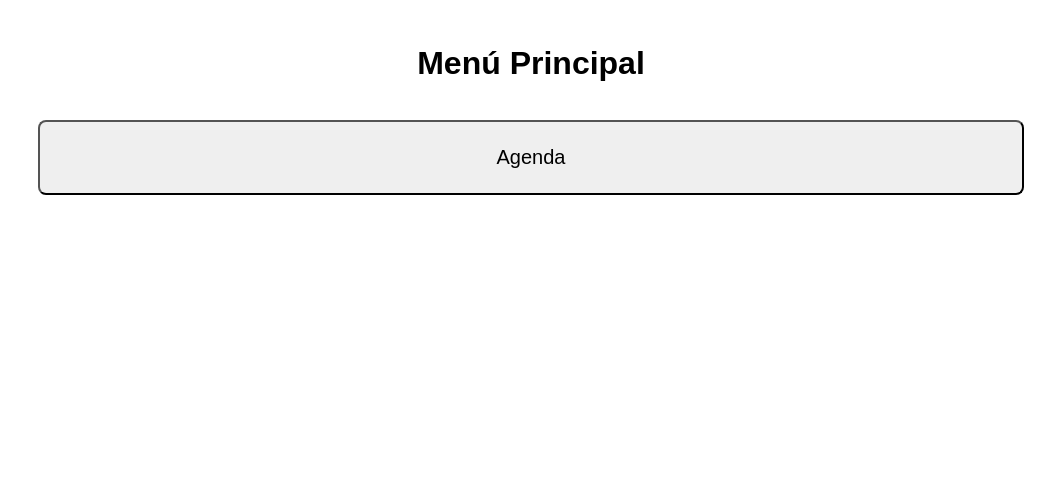
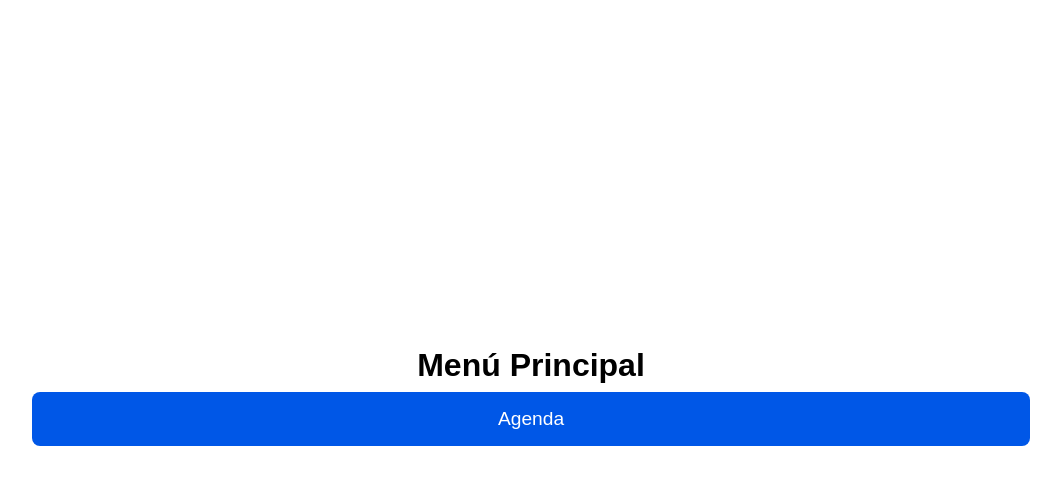
Before and after one commit to marcoiacuzzi/FinanceFestival, a plain HTML site: page index.html in a window 1280 px wide. Shown: the whole page, without its empty margins (109-1170 px from the left). Drawn offline with Linux system fonts and the light colour scheme.

Commit message:
Update style.css

```diff
--- a/style.css
+++ b/style.css
@@ -1,33 +1,55 @@
-{
-box-sizing: border-box;
+/* Reset y caja en toda la app */
+* {
   margin: 0;
   padding: 0;
+  box-sizing: border-box;
 }
-body {
+html, body {
+  width: 100%;
+  height: 100%;
   font-family: sans-serif;
-padding: 1rem;
+  overflow: hidden;
 }
+
+/* Cada “pantalla” ocupa todo el viewport */
 .screen {
   display: none;
   flex-direction: column;
   align-items: center;
-justify-content: flex-start;
-height: 100vh;
+  justify-content: center;
+  height: 100%;
+  padding: 1rem;
 }
 .screen.active {
   display: flex;
 }
+
+/* Botones grandes y táctiles */
 button {
   width: 80%;
-padding: 1.5rem;
-font-size: 1.25rem;
-margin: 1rem 0;
+  padding: 1rem;
+  margin: 0.5rem 0;
+  font-size: 1.2rem;
+  border: none;
   border-radius: 8px;
+  background-color: #0057e7;
+  color: white;
+  cursor: pointer;
 }
+
+/* Contenedor de la agenda con scroll si hace falta */
 #agenda {
   width: 100%;
   flex: 1;
   overflow-y: auto;
-margin-top: 1rem;
-text-align: center;
+  margin-bottom: 1rem;
 }
+/* Estilo específico para los ítems de la agenda */
+#agenda button {
+  background-color: #f0f0f0;
+  color: #333;
+}
+/* Botón “Volver” distinto color */
+#backFromAgenda {
+  background-color: #777;
+}
```
Lines whose indentation alone changed are shown as unchanged.
